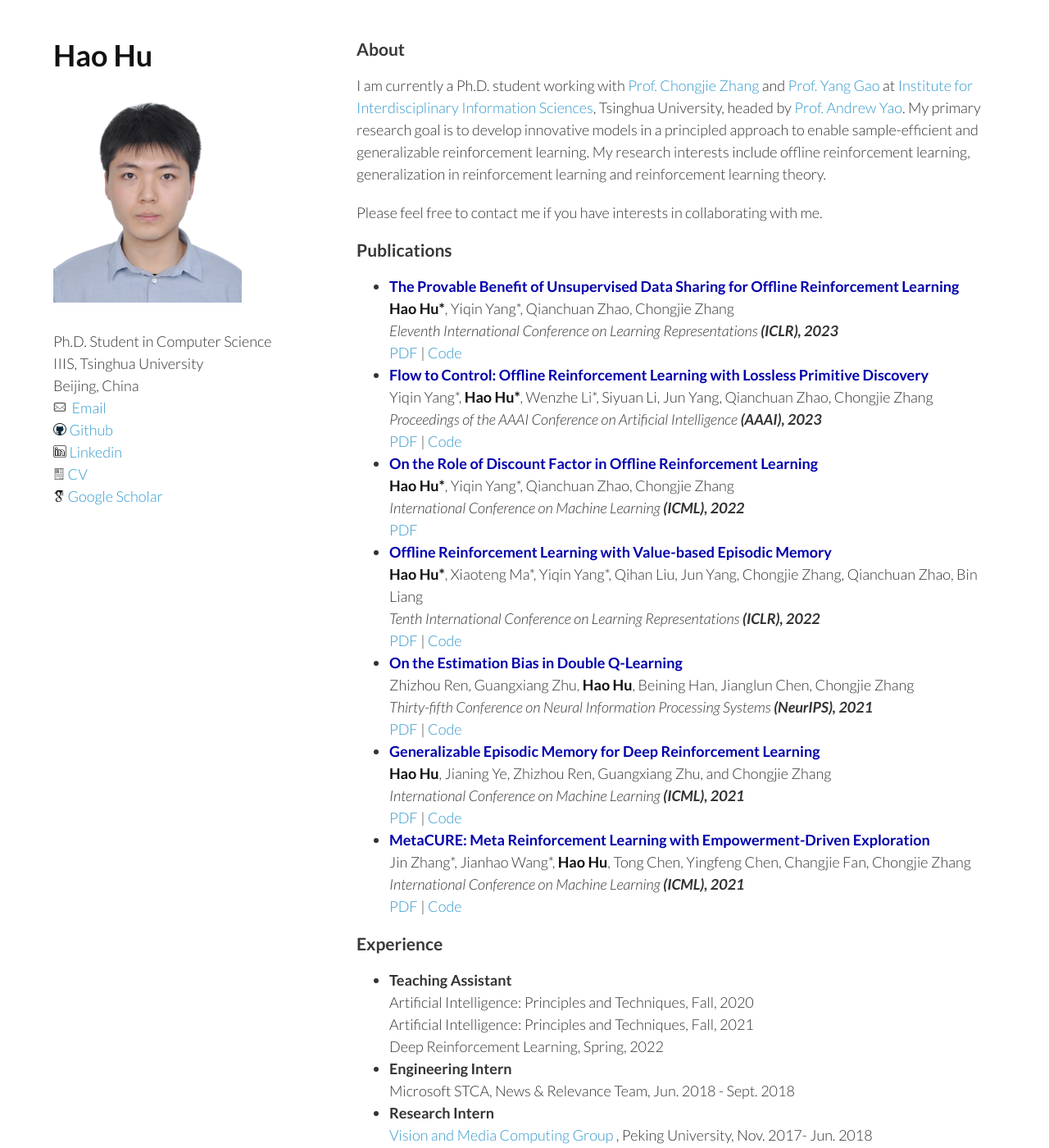
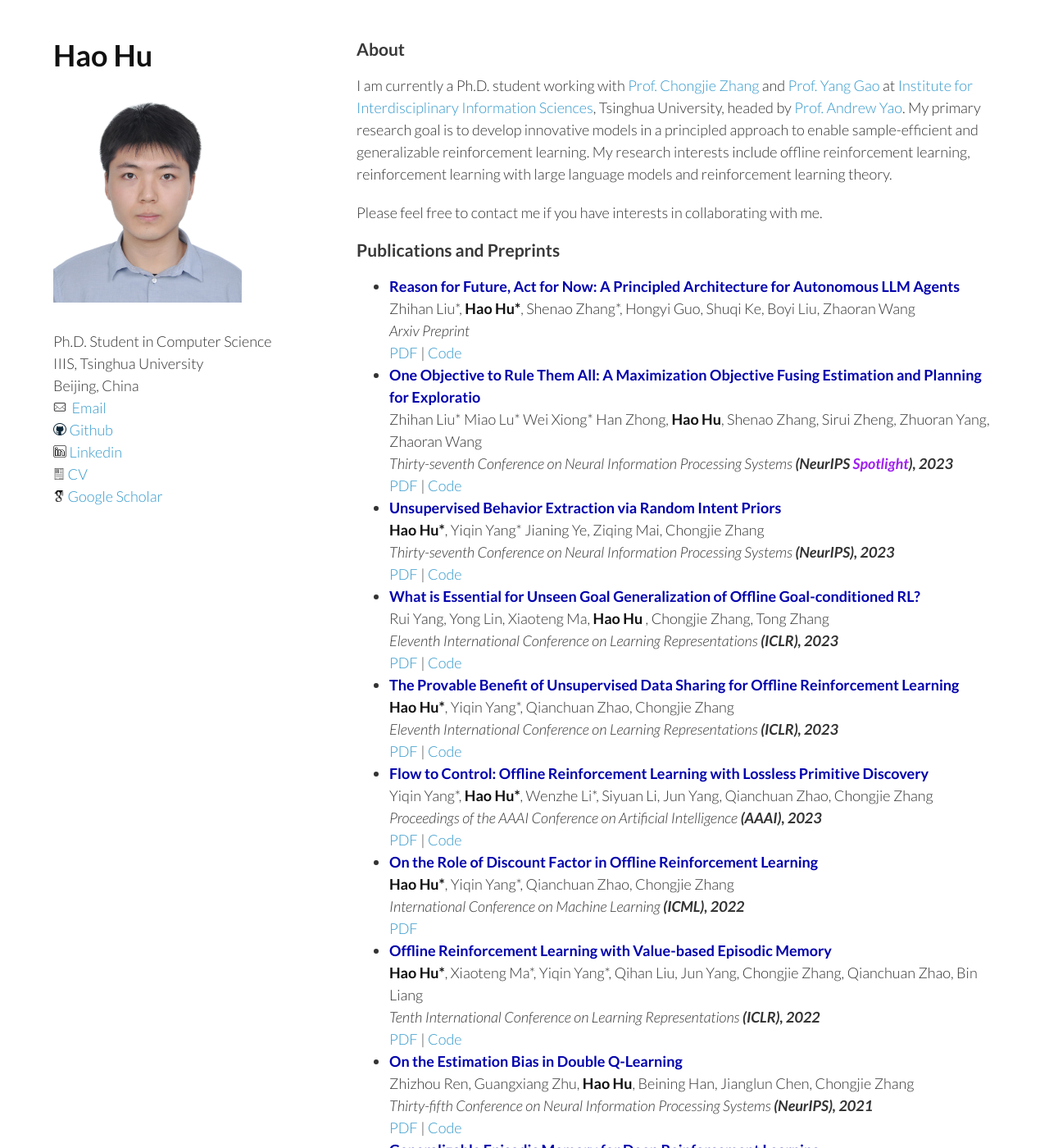
Before and after one commit to MouseHu/MouseHu.github.io, a Jekyll site: the page index.html, which Jekyll copies as it is, in a window 1280 px wide and 1400 px high. Shown: the whole window at 82% size. Built offline with Jekyll 4.4.1, drawn with Linux system fonts in a browser that asks for light colours; some of the changed text lies outside the part shown.

Commit message:
modify after NeurIPS

```diff
--- a/index.html
+++ b/index.html
@@ -47,13 +47,13 @@
   			I am currently a Ph.D. student working with <a href="http://people.iiis.tsinghua.edu.cn/~zhang/"> Prof. Chongjie Zhang </a> and <a href="http://people.iiis.tsinghua.edu.cn/~gaoyang/"> Prof. Yang Gao</a> at <a href="https://iiis.tsinghua.edu.cn/en/">
         Institute for Interdisciplinary Information Sciences</a>, Tsinghua University, headed by <a href="https://iiis.tsinghua.edu.cn/yao/"> Prof. Andrew Yao</a>. My primary research
         goal is to develop innovative models in a principled approach to enable sample-efficient and generalizable reinforcement learning.
-        My research interests include offline reinforcement learning, generalization in reinforcement learning and reinforcement learning theory.
+        My research interests include offline reinforcement learning, reinforcement learning with large language models and reinforcement learning theory.
 
       </p>
       <p>
         Please feel free to contact me if you have interests in collaborating with me.
       </p>
-      <h3>Publications</h3>
+      <h3>Publications and Preprints</h3>
       <ul class="sparse-list">
          <!-- <li>
           <strong>Tonghan Wang</strong>, Tarun Gupta, Anuj Mahajan, Bei Peng, Shimon Whiteson, and Chongjie Zhang <br />
@@ -61,6 +61,31 @@
           <b>ICLR 2021: </b> International Conference on Learning Representations <br/>
           <a href="https://arxiv.org/abs/2010.01523"> PDF </a> | <a href="https://sites.google.com/view/rode-marl"> Video </a> | <a href="https://github.com/TonghanWang/RODE"> Code </a>
         </li> -->
+        <li>
+          <b style=color:#0101ad;">Reason for Future, Act for Now: A Principled Architecture for Autonomous LLM Agents </b> <br />
+          Zhihan Liu*, <strong>Hao Hu*</strong>, Shenao Zhang*, Hongyi Guo, Shuqi Ke, Boyi Liu, Zhaoran Wang <br />
+          <i>Arxiv Preprint</i> <br/>
+          <a href="https://arxiv.org/pdf/2309.17382.pdf"> PDF </a> | <a title="Coming soon"> Code </a>
+        </li>
+        <li>
+          <b style=color:#0101ad;"> One Objective to Rule Them All: A Maximization Objective Fusing Estimation and Planning for Exploratio</b> <br />
+          Zhihan Liu* Miao Lu* Wei Xiong* Han Zhong, <strong>Hao Hu</strong>, Shenao Zhang, Sirui Zheng, Zhuoran Yang, Zhaoran
+          Wang<br />
+          <i>Thirty-seventh Conference on Neural Information Processing Systems <b>(NeurIPS <b style="color:#A020F0;">Spotlight</b>), 2023</b></i> <br/>
+          <a href="https://arxiv.org/pdf/2305.18258.pdf"> PDF </a> | <a title="Coming soon"> Code </a>
+        </li>
+        <li>
+          <b style=color:#0101ad;">  Unsupervised Behavior Extraction via Random Intent Priors </b> <br />
+          <strong>Hao Hu*</strong>, Yiqin Yang* Jianing Ye, Ziqing Mai, Chongjie Zhang <br />
+          <i>Thirty-seventh Conference on Neural Information Processing Systems <b>(NeurIPS), 2023</b></i> <br/>
+          <a title="Coming soon"> PDF </a> | <a title="Coming soon"> Code </a>
+        </li>
+        <li>
+          <b style=color:#0101ad;">What is Essential for Unseen Goal Generalization of Offline Goal-conditioned RL?</b> <br />
+          Rui Yang, Yong Lin, Xiaoteng Ma, <strong>Hao Hu</strong> , Chongjie Zhang, Tong Zhang <br />
+          <i>Eleventh International Conference on Learning Representations <b>(ICLR), 2023</b></i> <br/>
+          <a href="https://arxiv.org/pdf/2305.18882.pdf"> PDF </a> | <a href="https://github.com/YangRui2015/GOAT"> Code </a>
+        </li>
         <li>
           <b style=color:#0101ad;">The Provable Benefit of Unsupervised Data Sharing for Offline Reinforcement Learning</b> <br />
           <strong>Hao Hu*</strong>, Yiqin Yang*, Qianchuan Zhao, Chongjie Zhang <br />
@@ -110,16 +135,20 @@
 
       <h3> Experience </h3>
       <ul>
+
+        <li><b> Engineering Intern (Jun. 2018 -- Sept. 2018)</b> <br />
+          News & Relevance Team, STCA, Microsoft<br />
+
+        </li>
+        <li><b> Visiting Scholar  (Mar. 2023 -- Now)</b> <br />
+          Northwestern University, Supervisor: <a href="https://zhaoranwang.github.io/">Zhaoran Wang</a> <br />
+
+        </li>
+
         <li><b> Teaching Assistant </b> <br />
           Artificial Intelligence: Principles and Techniques, Fall, 2020<br />
           Artificial Intelligence: Principles and Techniques, Fall, 2021<br />
           Deep Reinforcement Learning, Spring, 2022 <br /></li>
-        <li><b> Engineering Intern </b> <br />
-          Microsoft STCA, News & Relevance Team, Jun. 2018 - Sept. 2018
-        </li>
-        <li><b> Research Intern </b> <br />
-          <a href="https://www.pkuvmc.com/"> Vision and Media Computing Group </a>, Peking University, Nov. 2017- Jun. 2018
-        </li>
       </ul>
 
       <h3>Services</h3>
```
Also changed, not shown: 1 other file.
